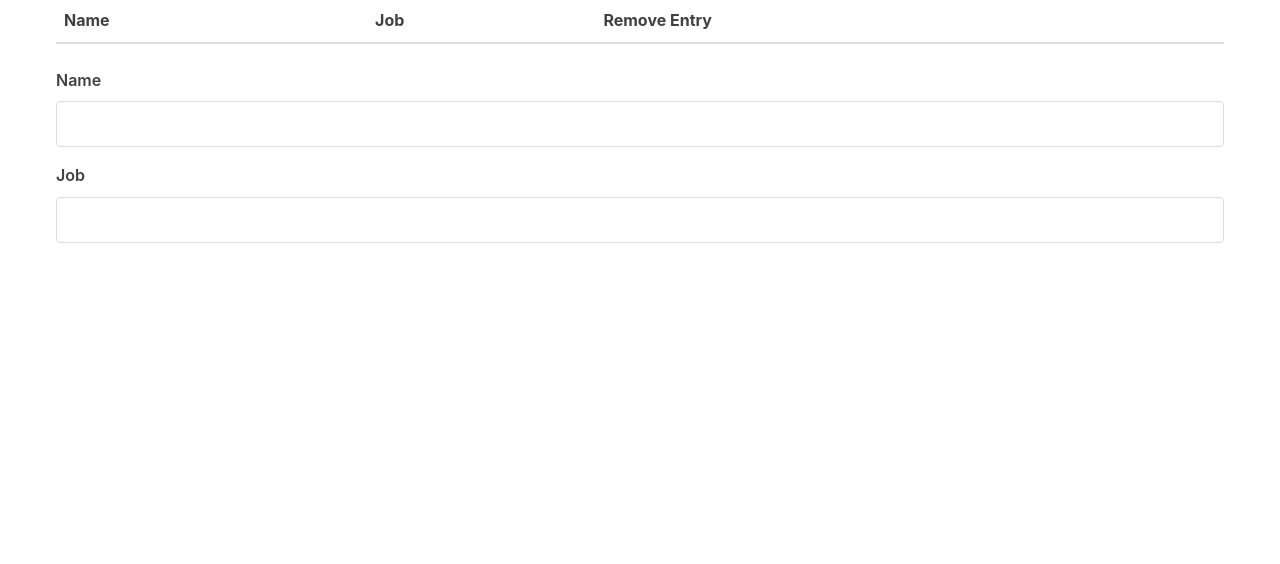
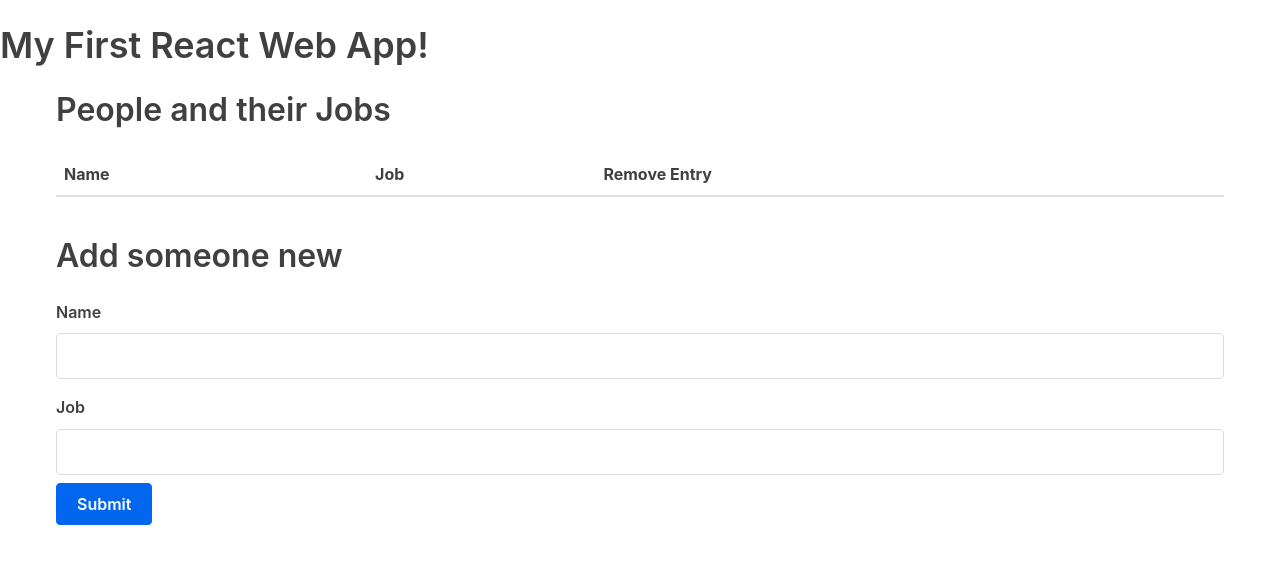
Before and after one commit to IsaacFigNewton/CSC-307-App, a React (Vite) app in the folder packages/react-frontend/: page / in a window 1280 px wide. Shown: the top 564 px of the page. Built offline with nearby package versions, Linux system fonts and the light colour scheme.

Commit message:
Finished my first web app!

```diff
--- a/package.json
+++ b/package.json
@@ -4,7 +4,9 @@
   "description": "",
   "main": "index.js",
   "scripts": {
-    "test": "echo \"Error: no test specified\" && exit 1"
+    "test": "echo \"Error: no test specified\" && exit 1",
+    "dev": "vite",
+    "start": "vite"
   },
   "author": "Isaac Rudnick",
   "license": "ISC",
--- a/packages/react-frontend/src/Form.jsx
+++ b/packages/react-frontend/src/Form.jsx
@@ -1,11 +1,16 @@
 // src/Form.jsx
 import React, { useState } from "react";
 
-function Form() {
+function Form(props) {
   const [person, setPerson] = useState({
     name: "",
     job: ""
   });
+
+  function submitForm() {
+    props.handleSubmit(person);
+    setPerson({ name: "", job: "" });
+  }
 
   function handleChange(event) {
     const { name, value } = event.target;
@@ -32,6 +37,7 @@ function Form() {
         value={person.job}
         onChange={handleChange}
       />
+      <input type="button" value="Submit" onClick={submitForm} />
     </form>
   );
 }
--- a/packages/react-frontend/src/MyApp.jsx
+++ b/packages/react-frontend/src/MyApp.jsx
@@ -5,6 +5,10 @@ import Form from "./Form"
 
 function MyApp() {
   const [characters, setCharacters] = useState([]);
+
+  function updateList(person) {
+    setCharacters([...characters, person]);
+  }
 
   function removeOneCharacter(index) {
     const updated = characters.filter((character, i) => {
@@ -14,18 +18,20 @@ function MyApp() {
   }
 
   return (
-    // <div>
-      // <h1>My First React Web App!</h1>
+    <div>
+      <h1>My First React Web App!</h1>
       <div className="container">
-        {/* <h2>People and their Jobs</h2> */}
+        <h2>People and their Jobs</h2>
         <Table
           characterData={characters}
           removeCharacter={removeOneCharacter}
         />
-        {/* <h2>Add someone new</h2> */}
-        <Form />
+        <h2>Add someone new</h2>
+        <Form
+          handleSubmit={updateList}
+        />
       </div>
-    // </div>
+    </div>
   );
 }
 
```
